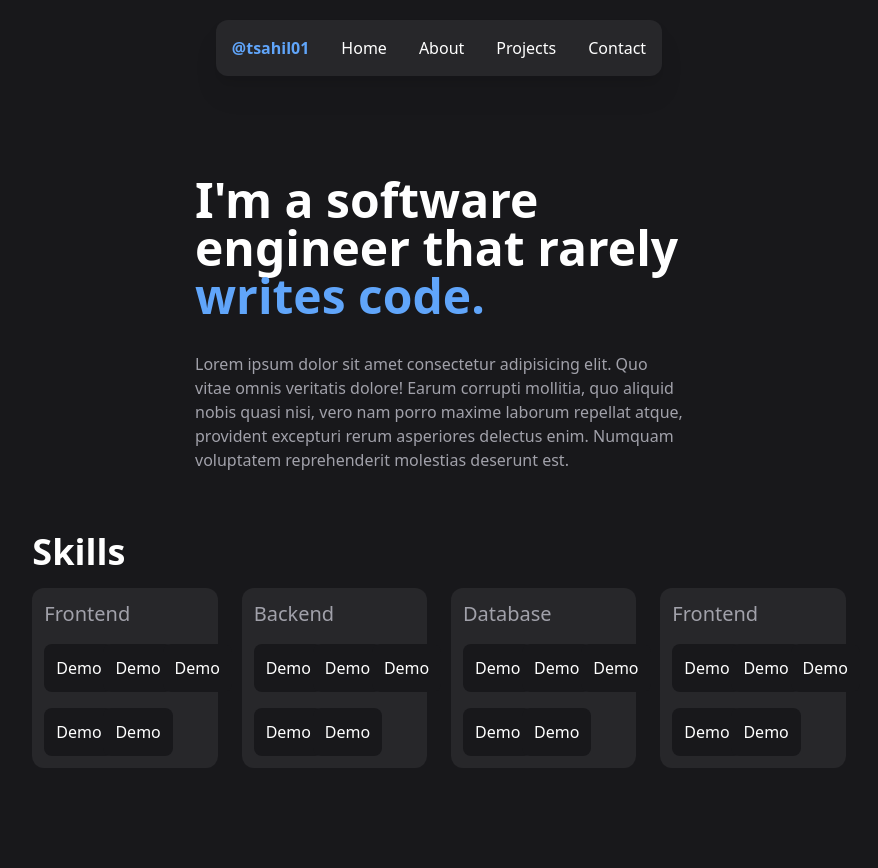
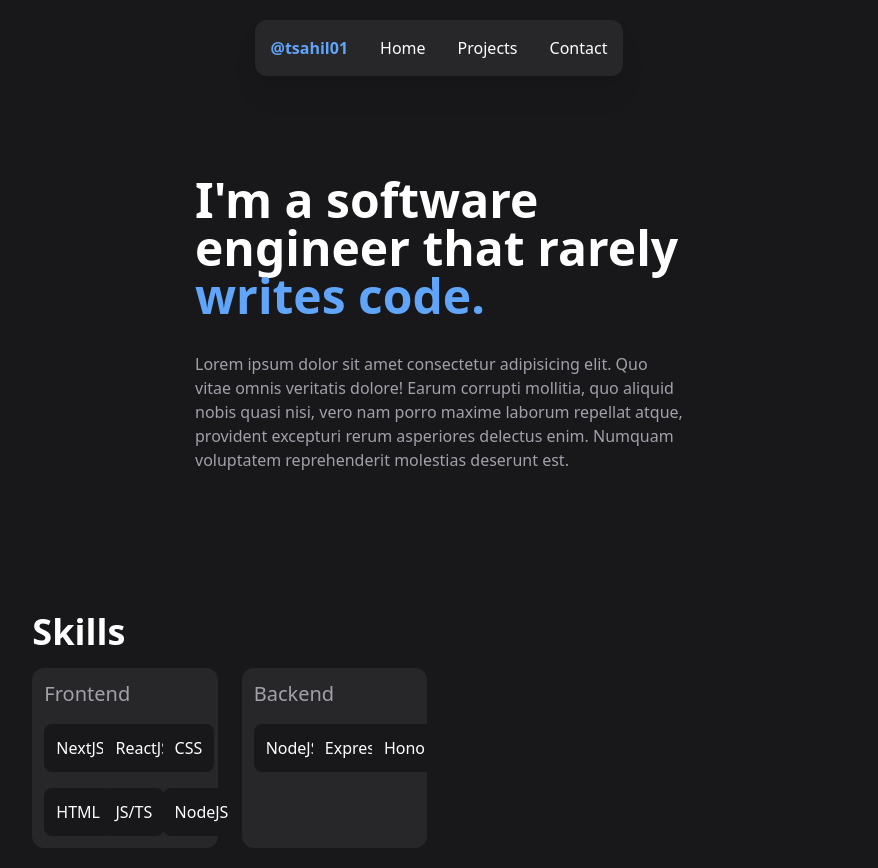
Before and after one commit to tsahil01/Portfolio, a Next.js app in the folder portfolio-frontend/: page / in a window 1280 px wide. Shown: the whole page, without its empty margins (201-1079 px from the left). Before the commit the page ends 800 px from the top, so only its background shows below. Built offline with nearby package versions, Linux system fonts and the light colour scheme.

Commit message:
skills with proper interface

```diff
--- a/portfolio-frontend/src/app/page.tsx
+++ b/portfolio-frontend/src/app/page.tsx
@@ -2,14 +2,27 @@ import { Header } from "@/components/Header";
 import { Navbar } from "@/components/Navbar";
 import { Skills } from "@/components/Skills";
 
+let mySkills = [
+  {
+    field: "Frontend",
+    skill: ["NextJS", "ReactJS", "CSS", "HTML", "JS/TS", "NodeJS" ]
+  },
+  {
+    field: "Backend",
+    skill: ["NodeJS", "Express", "Hono"]
+  }
+  ]
+
 export default function(){
   return <>
-  <div className="flex flex-col gap-5 p-5 justify-center md:w-2/3 w-full mx-auto">
+  <div className="flex flex-col gap-5 p-5 justify-center md:w-2/3 w-screen mx-auto">
     <Navbar />
     <div className="flex flex-col md:mt-20 mt-16">
       <Header/>
     </div>
-    <Skills skills={[]}/>
+    <div className="mt-20">
+      <Skills data={mySkills}/>
+    </div>
   </div>
   </>
 }
--- a/portfolio-frontend/src/components/Navbar.tsx
+++ b/portfolio-frontend/src/components/Navbar.tsx
@@ -1,11 +1,10 @@
 export function Navbar(){
     return <>
     <div className="p-2 rounded-xl bg-zinc-800 flex flex-row gap-4 drop-shadow-xl justify-center mx-auto">
-        <div className="font-bold md:p-2 p-1 text-blue-400">@tsahil01</div>
-        <button className="rounded-lg md:p-2 p-1 hover:bg-zinc-900">Home</button>
-        <button className="rounded-lg md:p-2 p-1 hover:bg-zinc-900">About</button>
-        <button className="rounded-lg md:p-2 p-1 hover:bg-zinc-900">Projects</button>
-        <button className="rounded-lg md:p-2 p-1 hover:bg-zinc-900">Contact</button>
+        <div className="font-bold md:p-2 py-1 text-blue-400">@tsahil01</div>
+        <button className="rounded-lg md:p-2 py-1 hover:bg-zinc-900">Home</button>
+        <button className="rounded-lg md:p-2 py-1 hover:bg-zinc-900">Projects</button>
+        <button className="rounded-lg md:p-2 py-1 hover:bg-zinc-900">Contact</button>
     </div>
     </>
 }
--- a/portfolio-frontend/src/components/Skills.tsx
+++ b/portfolio-frontend/src/components/Skills.tsx
@@ -1,29 +1,40 @@
-export function Skills({skills}:{skills: string[]}){
-    return <>
-    <div className="md:mt-30 mt-10">
-        <h1 className="md:text-4xl text-2xl font-bold">Skills</h1>
-        <div className="grid lg:grid-cols-4 grid-cols-1 justify-items-center gap-6 mt-4">
-            <SkillsFeild feild="Frontend"/>
-            <SkillsFeild feild="Backend"/>
-            <SkillsFeild feild="Database"/>
-            <SkillsFeild feild="Frontend"/>
-        </div>
-    </div>
-    </>
+import React from 'react';
+
+interface SkillsProps {
+    data: { field: string; skill: string[] }[];
 }
 
+export function Skills({ data }: SkillsProps) {
+    return (
+        <div className="md:mt-30 mt-10">
+            <h1 className="md:text-4xl text-3xl font-bold">Skills</h1>
+            <div className="grid xl:grid-cols-4 lg:grid-cols-3 sm:grid-cols-2 grid-cols-1 justify-items-center gap-6 mt-4">
+                {data.map((skill, index) => (
+                    <SkillsField key={index} field={skill.field} technologies={skill.skill} />
+                ))}
+            </div>
+        </div>
+    );
+}
 
-function SkillsFeild({feild}:{feild: string}){
-    return <>
-    <div className="flex flex-col gap-4 p-3 h-50 w-50 rounded-xl bg-zinc-800">
-        <div className="text-bold text-zinc-400 text-xl">{feild}</div>
-        <div className="grid grid-cols-3 lg:gap-4 gap-2">
-            <div className="bg-zinc-900 p-3 rounded-lg my-auto mx-auto">Demo</div>
-            <div className="bg-zinc-900 p-3 rounded-lg my-auto mx-auto">Demo</div>
-            <div className="bg-zinc-900 p-3 rounded-lg my-auto mx-auto">Demo</div>
-            <div className="bg-zinc-900 p-3 rounded-lg my-auto mx-auto">Demo</div>
-            <div className="bg-zinc-900 p-3 rounded-lg my-auto mx-auto">Demo</div>
+interface SkillsFieldProps {
+    field: string;
+    technologies: string[];
+}
+
+function SkillsField({ field, technologies }: SkillsFieldProps) {
+    return (
+        <div className="flex flex-col gap-4 p-3 h-50 w-50 rounded-xl bg-zinc-800">
+            <div className="text-bold text-zinc-400 md:text-xl text-lg">{field}</div>
+            <div className="grid lg:grid-cols-3 grid-cols-2 lg:gap-4 gap-2">
+                {technologies.map((tech, index) => (
+                    <div key={index} className="bg-zinc-900 p-3 rounded-lg my-auto mx-auto">
+                        {tech}
+                    </div>
+                ))}
+            </div>
         </div>
-    </div>
-    </>
+    );
 }
+
+export default Skills;
```
